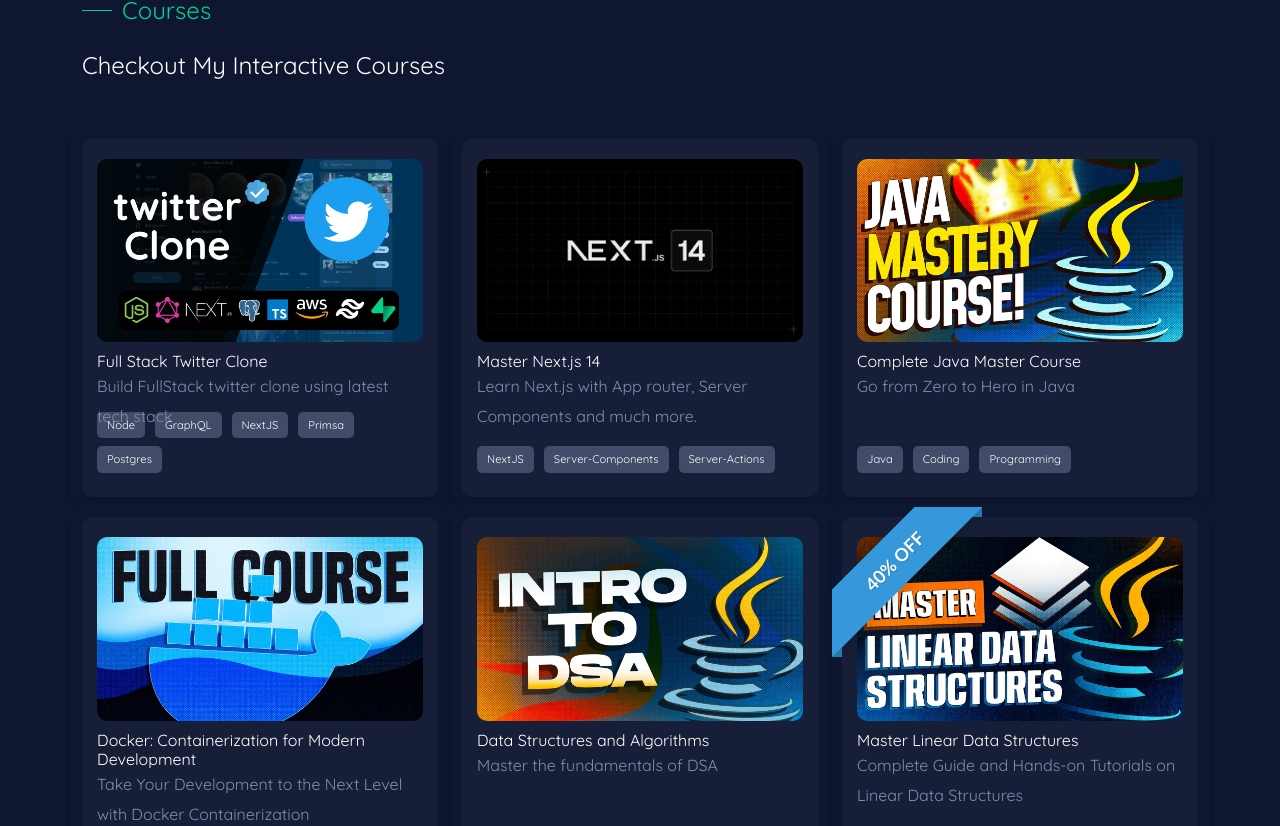
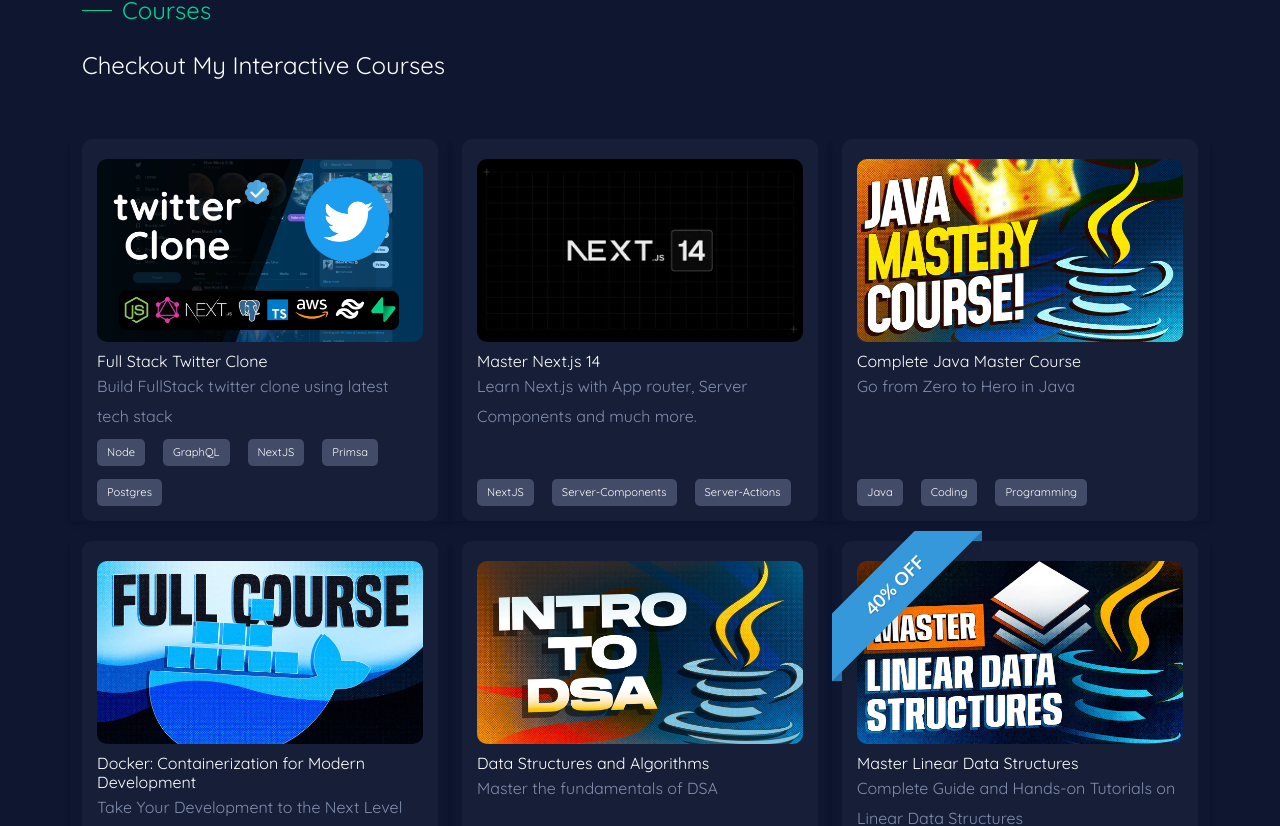
Before and after one commit to piyushgarg-dev/piyushgargdev-nextjs, a Next.js app: page / in a window 1280 px wide. Shown: the part 1254-2080 px from the top of the page. Built offline with nearby package versions, Linux system fonts and the light colour scheme; no server answers.

Commit message:
update the alignment of the course card

```diff
--- a/components/UI/Courses.jsx
+++ b/components/UI/Courses.jsx
@@ -24,7 +24,7 @@ const Courses = ({ courses = [] }) => {
               lg="4"
               md="4"
               sm="6"
-              className="hover:scale-105 hover:ease-out duration-300 shadow-md"
+              className="hover:scale-105 hover:ease-out duration-300 shadow-md d-flex"
             >
               <PortfolioItem item={item} />
             </Col>
--- a/components/UI/PortfolioItem.jsx
+++ b/components/UI/PortfolioItem.jsx
@@ -1,9 +1,6 @@
-
 import React from 'react';
 import classes from '../../styles/portfolio-item.module.css';
 import Image from 'next/image';
-import Link from 'next/link';
-
 
 const PortfolioItem = (props) => {
   const {
@@ -14,44 +11,41 @@ const PortfolioItem = (props) => {
     subtitle,
     ribbonText = null,
   } = props.item;
+
   return (
-    <div className={`${classes.portfolio__item}`}>
+    <div className={`${classes.portfolio__item} d-flex flex-column`}>
       <a
-        target='_blank'
+        target="_blank"
         style={{ textDecoration: 'none' }}
         href={liveUrl}
-        rel='noreferrer'
+        rel="noreferrer"
+        className="h-100"
       >
-        <>
         {ribbonText && (
-            <div style={{ zIndex: 99 }} className='ribbon ribbon-top-left'>
+          <div style={{ zIndex: 99 }} className="ribbon ribbon-top-left">
             <span>{ribbonText}</span>
           </div>
         )}
 
-          <div className='bg-transparent'>
-            <div className={`${classes.portfolio__img}`}>
-              <Image alt={title} src={img} width={380} height={1} style={{maxHeight: "380px", overflow:"auto"}}/>
-
+        <div className="bg-transparent d-flex flex-column h-100">
+          <div className={classes.portfolio__img}>
+            <Image
+              alt={title}
+              src={img}
+              width={380}
+              height={1}
+              style={{ maxHeight: '380px' }}
+            />
           </div>
 
-            <h3 style={{ background: "transparent" }}>{title}</h3>
-            <p style={{ background: "transparent", }}>{subtitle}</p>
+          <h3>{title}</h3>
+          <p>{subtitle}</p>
 
-            <div className=" w-[100%] mt-5 lg:mt-0"> </div>
-            <div
-              style={{
-                position: "absolute",
-                background: "transparent",
-                bottom: "20px",
-                display: "flex",
-                flexDirection: "row",
-                flexWrap: "wrap",
-              }}>
-
+          {/* Keywords – pushed to bottom safely */}
+          <div className="mt-auto d-flex flex-wrap gap-2">
             {keyword.map((item, index) => (
               <span
-                  className={`${classes.portfolio__keyword} my-1`}
+                className={classes.portfolio__keyword}
                 key={index}
               >
                 {item}
@@ -59,7 +53,6 @@ const PortfolioItem = (props) => {
             ))}
           </div>
         </div>
-        </>
       </a>
     </div>
   );
```
Also changed, not shown: 1 other file (tests, documents, lock files or other folders). Lines whose indentation alone changed are shown as unchanged.
